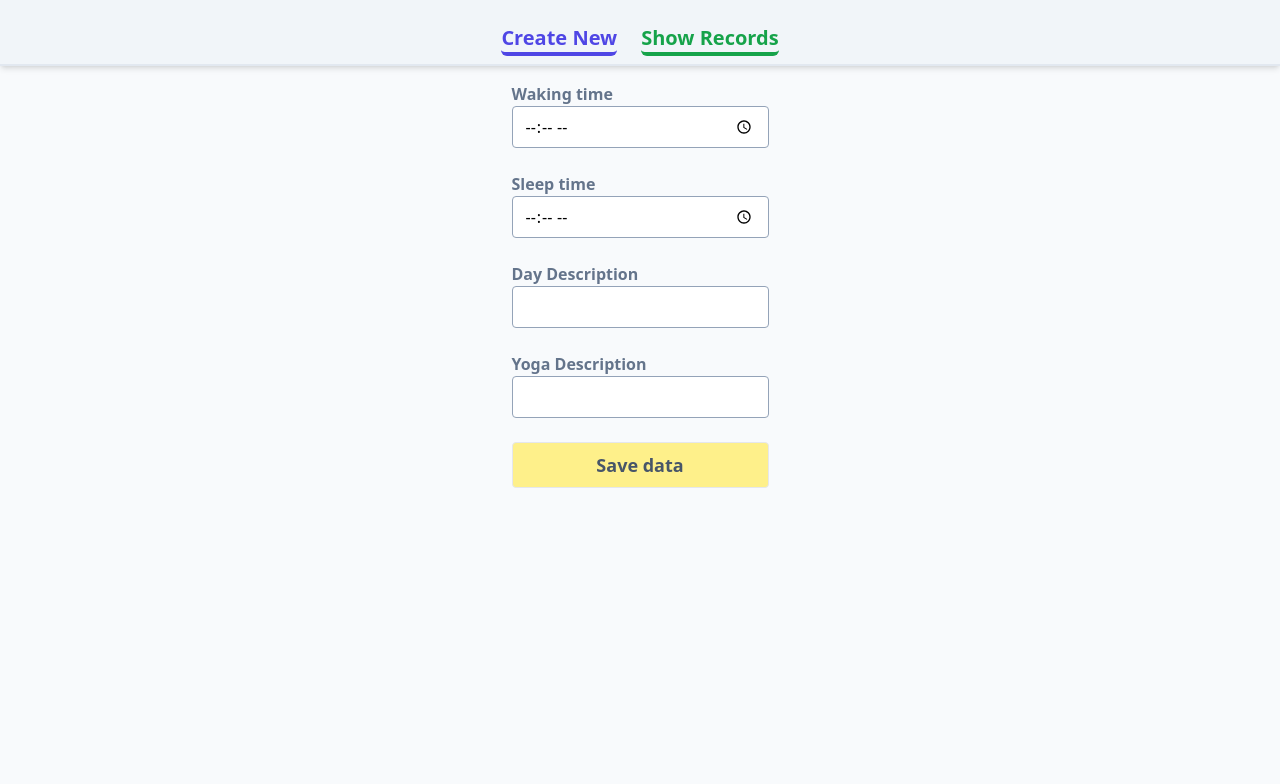
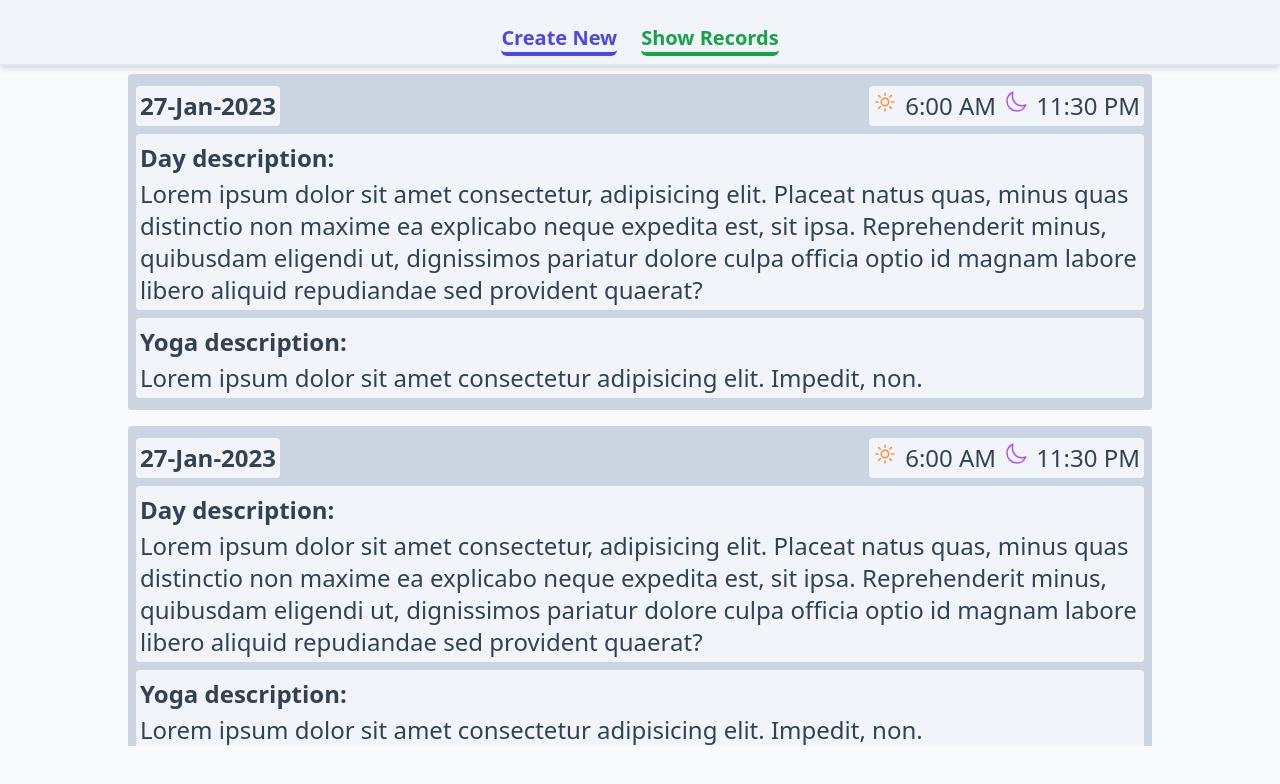
Before and after one commit to rishikeshjoshi123/front-end-LifeLog, a React (Vite) app: page / in a window 1280 px wide. Shown: the top 784 px of the page. Built offline with nearby package versions, Linux system fonts and the light colour scheme.

Commit message:
handle card display css and styling

```diff
--- a/src/App.tsx
+++ b/src/App.tsx
@@ -1,22 +1,28 @@
 import Navbar from "./Navbar"
 import CreateNewRecord from "./CreateNewRecord"
-// import DisplayRecords from "./DisplayRecords"
+import DisplayRecords from "./DisplayRecords"
+import { useState } from "react"
 
 
 function App() {
+  const [formToggle, setFromToggle] = useState(false);
+
+  function handleFormToggle(curState: boolean) {
+    setFromToggle(curState);
+  }
 
   return (
     <>
       <div className="h-[100vh] bg-slate-50 ">
 
-        <Navbar />
-        <CreateNewRecord />
-        {/* <DisplayRecords /> */}
+        <Navbar handleNavButton={handleFormToggle} />
+        {formToggle ? <CreateNewRecord /> : <DisplayRecords />}
 
       </div>
 
     </>
   )
+
 }
 
 export default App
--- a/src/CreateNewRecord.tsx
+++ b/src/CreateNewRecord.tsx
@@ -15,11 +15,11 @@ export default function CreateNewRecord() {
                     </div>
                     <div className="mt-2 py-2 px-1 flex flex-col">
                         <label htmlFor="dayDesc" className="font-bold text-slate-500">Day Description</label>
-                        <input type="text" name="dayDesc" id="dayDesc" className="border rounded border-slate-400 focus:border-indigo-500 focus:ring-1 focus:ring-indigo-400 " required />
+                        <textarea name="dayDesc" id="dayDesc" cols={30} rows={3} className="border rounded border-slate-400 focus:border-indigo-500 focus:ring-1 focus:ring-indigo-400 resize-none" required />
                     </div>
                     <div className="mt-2 py-2 px-1 flex flex-col">
                         <label htmlFor="yogaDes" className="font-bold text-slate-500">Yoga Description</label>
-                        <input type="text" name="yogaDes" id="yogaDes" className=" border rounded border-slate-400 focus:border-indigo-500 focus:ring-1 focus:ring-indigo-400 " required />
+                        <textarea name="yogaDes" id="yogaDes" cols={30} rows={3} className=" border rounded border-slate-400 focus:border-indigo-500 focus:ring-1 focus:ring-indigo-400 resize-none" required></textarea>
                     </div>
                     <div className="mt-2 py-2 px-1 flex flex-col">
                         <button className="py-2 px-1 text-lg font-bold text-slate-600 border hover:border-yellow-500 bg-yellow-200 rounded ">Save data</button>
--- a/src/DataCard.tsx
+++ b/src/DataCard.tsx
@@ -3,7 +3,7 @@
 export default function DataCard() {
 
     return (
-        <div className="flex flex-col my-2 p-2 mx-2 w-96 bg-slate-300 rounded">
+        <div className="flex flex-col my-2 p-2 mx-2 w-4/5 bg-slate-300 rounded text-2xl ">
             <div className="flex justify-between">
                 <div className="p-1 my-1  rounded bg-slate-100 text-slate-700 font-semibold">
                     27-Jan-2023
@@ -20,11 +20,15 @@ export default function DataCard() {
                 </div>
 
             </div>
-            <div className="p-1 my-1 rounded bg-slate-100 text-slate-700">
-                Lorem ipsum dolor sit amet consectetur, adipisicing elit. Placeat natus quas, minus quas distinctio non maxime ea explicabo neque expedita est, sit ipsa. Reprehenderit minus, quibusdam eligendi ut, dignissimos pariatur dolore culpa officia optio id magnam labore libero aliquid repudiandae sed provident quaerat?
+            <div className="flex flex-col p-1 my-1 rounded bg-slate-100 text-slate-700  ">
+                <div className="py-1 font-semibold bg-slate-100 text-slate-700">Day description: </div>
+                <p>Lorem ipsum dolor sit amet consectetur, adipisicing elit. Placeat natus quas, minus quas distinctio non maxime ea explicabo neque expedita est, sit ipsa. Reprehenderit minus, quibusdam eligendi ut, dignissimos pariatur dolore culpa officia optio id magnam labore libero aliquid repudiandae sed provident quaerat?</p>
+
             </div>
-            <div className="p-1 my-1 rounded bg-slate-100 text-slate-700">
-                Lorem ipsum dolor sit amet consectetur adipisicing elit. Impedit, non.
+            <div className="flex flex-col p-1 my-1 rounded bg-slate-100 text-slate-700 ">
+                <div className="py-1 font-semibold bg-slate-100 text-slate-700">Yoga description: </div>
+                <p>Lorem ipsum dolor sit amet consectetur adipisicing elit. Impedit, non.</p>
+
             </div>
 
         </div>
--- a/src/DisplayRecords.tsx
+++ b/src/DisplayRecords.tsx
@@ -3,11 +3,10 @@ import DataCard from "./DataCard";
 
 export default function DisplayRecords() {
 
-
-
     return (<>
-        <div className="flex flex-wrap justify-center">
+        <div className="h-[680px] flex flex-col items-center overflow-y-scroll">
             <DataCard />
+            <DataCard /><DataCard /><DataCard /><DataCard /><DataCard /><DataCard /><DataCard />
         </div>
     </>)
 }
--- a/src/Navbar.tsx
+++ b/src/Navbar.tsx
@@ -1,11 +1,14 @@
 
+interface NavbarProps {
+    handleNavButton: (curState: boolean) => any;
+}
 
-export default function Navbar() {
+export default function Navbar({ handleNavButton }: NavbarProps) {
     return (<>
 
         <div className="flex justify-center px-2 pt-6 pb-2 space-x-6 bg-slate-100 border-b-2 border-slate-200 shadow-md">
-            <a href="#" className=" text-xl text-indigo-600 border-b-4 rounded-md border-indigo-600 font-bold  hover:border-indigo-300 ">Create New</a>
-            <a href="#" className=" text-xl text-green-600 border-b-4 rounded-md border-green-600 font-bold  hover:border-green-300 ">Show Records</a>
+            <a href="#" className=" text-xl text-indigo-600 border-b-4 rounded-md border-indigo-600 font-bold transition duration-150 hover:border-indigo-300 hover:scale-110" onClick={() => handleNavButton(true)}>Create New</a>
+            <a href="#" className=" text-xl text-green-600 border-b-4 rounded-md border-green-600 font-bold transition duration-150 hover:border-green-300 hover:scale-110" onClick={() => handleNavButton(false)}>Show Records</a>
         </div>
     </>)
 }
```
